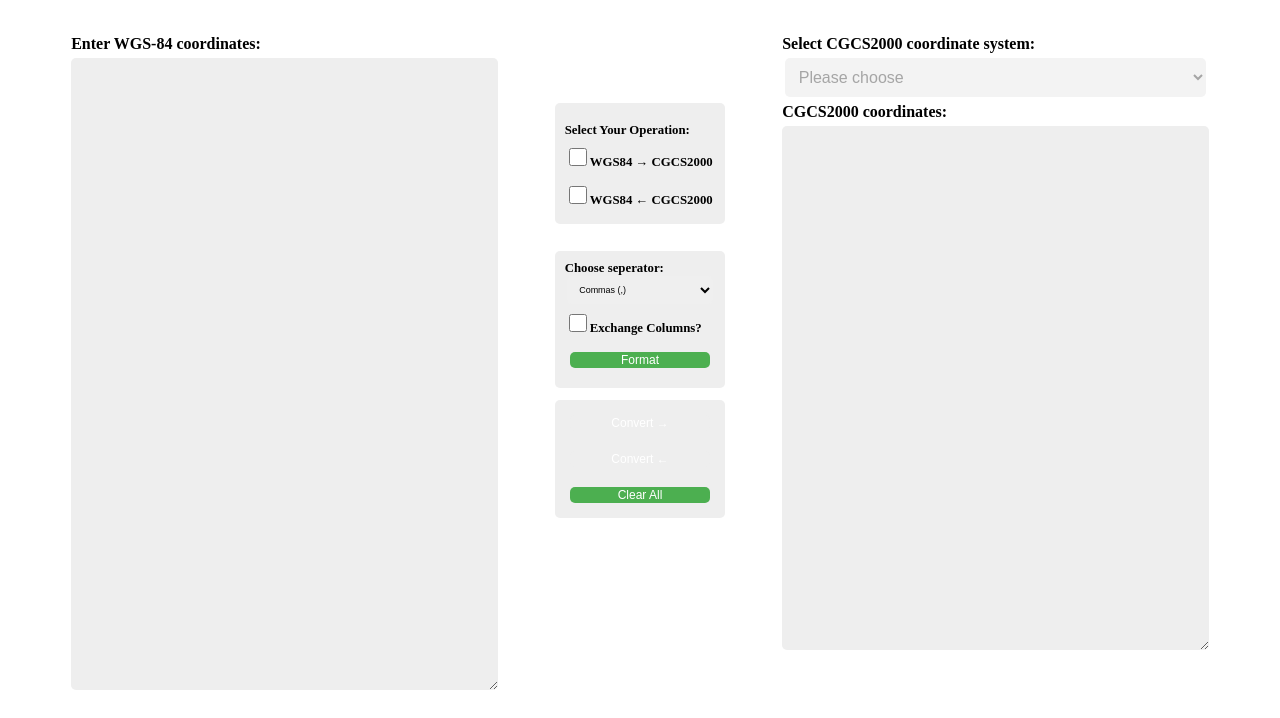
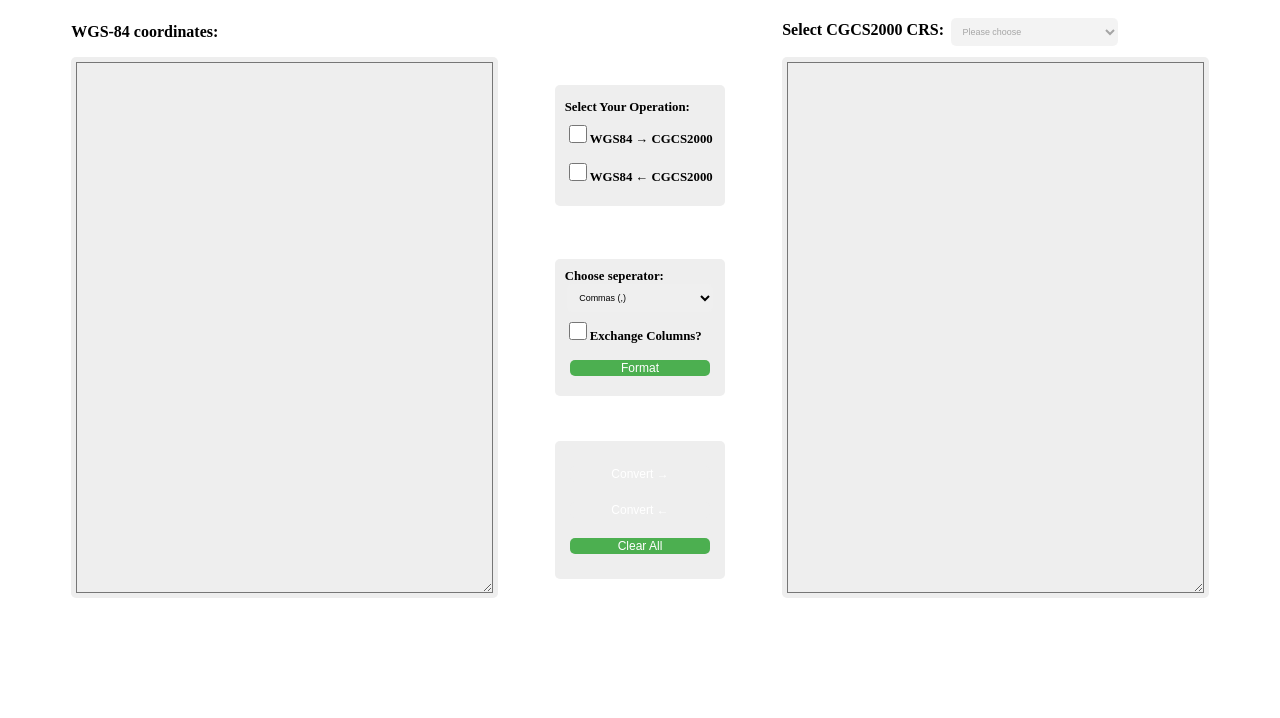
Before and after one commit to longgangfan/coordtrans, a plain HTML site: page index.html in a window 1280 px wide. Shown: the part 102-820 px from the top of the page. Drawn offline with Linux system fonts and the light colour scheme; a script that the page names is missing.

Commit message:
rewrite the css

```diff
--- a/index.html
+++ b/index.html
@@ -11,7 +11,7 @@
   <body>
     <div class="contanier">
       <h1>WGS-84 to CGCS2000 Converter</h1>
-      <form class="form-grid">
+      <div id="grid" class="grid">
         <div id="formatbox">
           <label>Choose seperator:</label>
           <select id="seperator">
@@ -25,9 +25,11 @@
           </label>
             <button type="button" id="format_bt" onclick="formatinput()">Format</button>
           </div>
-        <div id="wgs84" class="form-group">
-          <label>Enter WGS-84 coordinates:</label>
-          <textarea id="wgsCoords" rows="34" readonly></textarea>
+          <div id="wgs84label">
+          <label>WGS-84 coordinates:</label>
+          </div>
+        <div id="wgs84" class="textarea">
+          <textarea style="resize:vertical" id="wgsCoords" rows="35" readonly></textarea>
         </div>
         <div id="checkbox">
           <label>Select Your Operation:</label>
@@ -39,13 +41,13 @@
           </label>
         </div>
 
-        <div id="convert" class="convert">
+        <div id="convert">
           <button type="button" id="wgs2cgcs_bt" onclick="convert()">Convert &#8594</button>
           <button type="button" id="cgcs2wgs_bt" onclick="inconvert()">Convert &#8592</button>
           <button type="button" id="clear_bt" onclick="cleartext()">Clear All</button>
         </div>
-        <div id="cgcs2000select" class="form-group">
-          <label>Select CGCS2000 coordinate system:</label>
+        <div id="cgcs2000select">
+          <label>Select CGCS2000 CRS:</label>
           <select id="cgcsSystem">
             <option value="NULL">Please choose</option>
             <option value="EPSG:4534">3 Degree Gauss-Kruger Zone 25</option>
@@ -71,11 +73,10 @@
             <option value="EPSG:4554">3 Degree Gauss-Kruger Zone 45</option>
           </select>
         </div>
-        <div id="cgcs2000" class="form-group">
-          <label>CGCS2000 coordinates:</label>
-          <textarea id="cgcsCoords" rows="28" readonly></textarea>
-        </div>
-      </form>
+          <div id="cgcs2000" class="textarea">
+            <textarea style="resize:vertical" id="cgcsCoords" rows="35" readonly></textarea>
+          </div>
+      </div>
     </div>
   </body>
 </html>
--- a/style.css
+++ b/style.css
@@ -1,6 +1,6 @@
 h1 {
   text-align: center;
-  margin-top: 50px;
+  margin-top: 30px;
   margin-bottom: 50px;
 }
 .container {
@@ -10,15 +10,15 @@ h1 {
   height: 100vh;
 }
 
-.form-grid {
+.grid {
   display: grid;
-  grid-template-columns:  1fr 15% 1fr;
-  grid-template-rows: 8% 20% 20% 24% 1fr;
+  grid-template-columns: 1fr 15% 1fr;
+  grid-template-rows: 6%  30% 30% 30% 4%;
   grid-column-gap: 5%;
   grid-row-gap: 2%;
-  align-items: flex-start;
+  align-items: center;
   grid-template-areas:
-    "wgs84 . cgcs2000select"
+    "wgs84label . cgcs2000select"
     "wgs84 checkbox cgcs2000"
     "wgs84 format cgcs2000"
     "wgs84 convert cgcs2000"
@@ -27,34 +27,24 @@ h1 {
   padding-right: 5%;
 }
 
-.form-group {
-  display: flex;
+
+.textarea {
+  display:flex;
   flex-direction: column;
-  margin-bottom: 20px;
-}
-
-.form-group label {
-  font-weight: bold;
-  margin-bottom: 5px;
-}
-
-.form-group select,
-.form-group input,
-.form-group textarea {
-  padding: 10px;
+  padding: 5px;
   border-radius: 5px;
-  border: 1px;
+  border: 5px;
   font-size: 16px;
   background-color: #eee;
+  resize: none;
 }
-
-.convert {
-  display: flex;
-  flex-direction: column;
-  align-items: flex-start;
-  padding-left: 10px;
-  padding-right: 10px;
-  border-radius: 5px;
+#wgs84label {
+  grid-area: wgs84label;
+  font-weight: bold;
+}
+#cgcs2000select {
+  grid-area: cgcs2000select;
+  font-weight: bold;
 }
 #wgs84 {
   grid-area: wgs84;
@@ -62,18 +52,19 @@ h1 {
 #cgcs2000 {
   grid-area: cgcs2000;
 }
-#cgcs2000select {
-  grid-area: cgcs2000select;
-}
+
 #convert {
   grid-area: convert;
+  display: flex;
+  flex-direction: column;
+  align-items: stretch;
   background-color: #eee;
-  align-items: stretch;
   padding-left: 10px;
   padding-right: 10px;
-  padding-top: 5px;
-  padding-bottom: 5px;
+  padding-top: 15px;
+  padding-bottom: 15px;
   border-radius: 5px;
+  border: 5px;
 }
 #checkbox {
   grid-area: checkbox;
@@ -85,9 +76,10 @@ h1 {
   align-items: stretch;
   padding-left: 10px;
   padding-right: 10px;
-  padding-top: 20px;
-  padding-bottom: 10px;
+  padding-top: 15px;
+  padding-bottom: 15px;
   border-radius: 5px;
+  border: 5px;
 }
 #formatbox {
   grid-area: format;
@@ -101,6 +93,7 @@ h1 {
   padding-bottom: 10px;
   background-color: #eee;
   border-radius: 5px;
+  border: 5px;
 }
 button[type="button"] {
   background-color: #4caf50;
@@ -138,6 +131,6 @@ select {
   margin-left: 0.2vw;
   margin-right: 0.2vw;
   border-radius: 5px;
-  border: 2px;
+  border: 5px;
   font-size: 0.7vw;
 }
```
